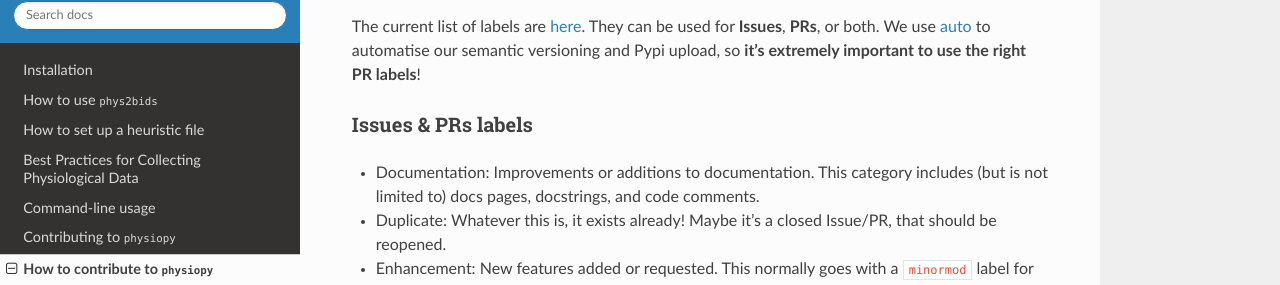
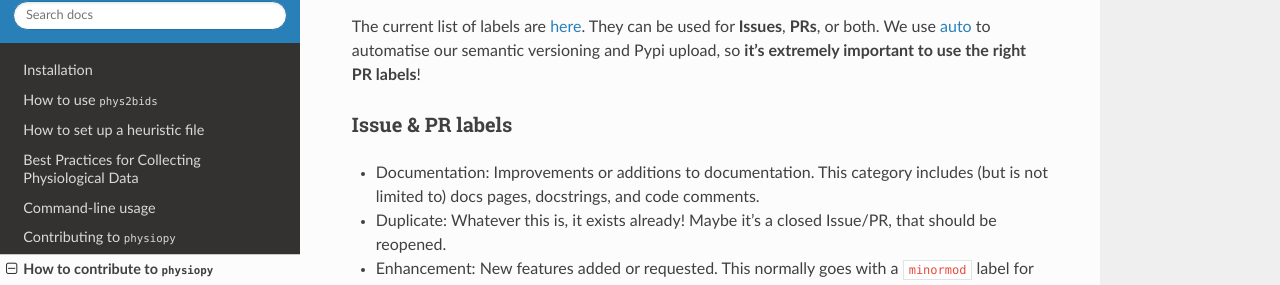
Before and after one commit to physiopy/phys2bids, a Sphinx documentation site: the page built from docs/contributorfile.rst, in a window 1280 px wide and 900 px high, scrolled down 2980 px. Shown: the part 149-434 px from the top of the window. Built offline with Sphinx 7.4.7 and the Read the Docs theme 2.0.0, drawn with Linux system fonts in a browser that asks for light colours.

Commit message:
Update docs/contributorfile.rst
Co-Authored-By: Ross Markello <rossmarkello@gmail.com>

```diff
--- a/docs/contributorfile.rst
+++ b/docs/contributorfile.rst
@@ -120,7 +120,7 @@ We use `auto <https://github.com/intuit/auto>`_ to automatise our semantic versi
 
 .. _issueprlabels:
 
-Issues & PRs labels
+Issue & PR labels
 ~~~~~~~~~~~~~~~~~~~
 -  Documentation: Improvements or additions to documentation. This category includes (but is not limited to) docs pages, docstrings, and code comments.
 -  Duplicate: Whatever this is, it exists already! Maybe it’s a closed Issue/PR, that should be reopened.
```
